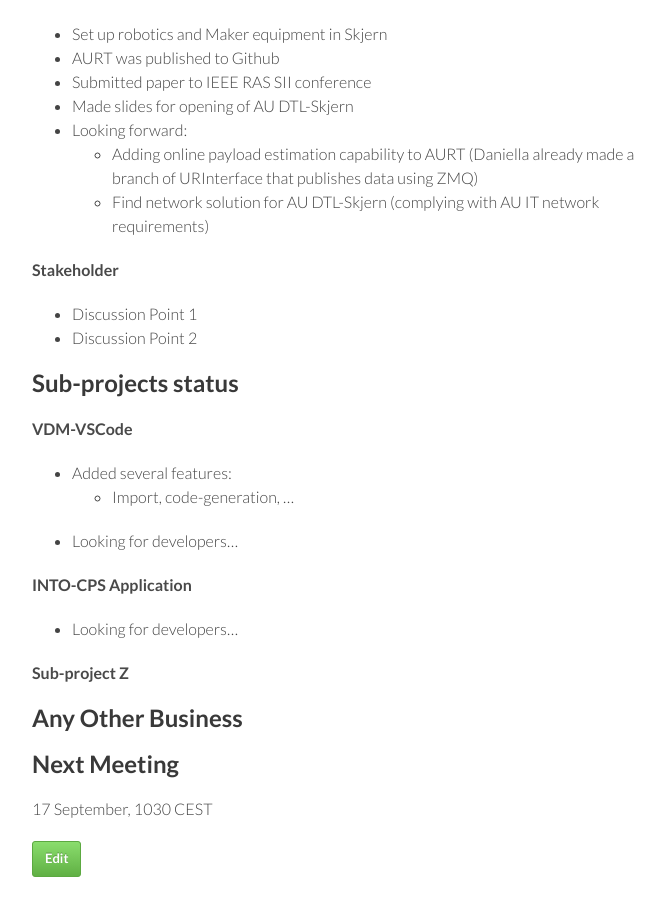
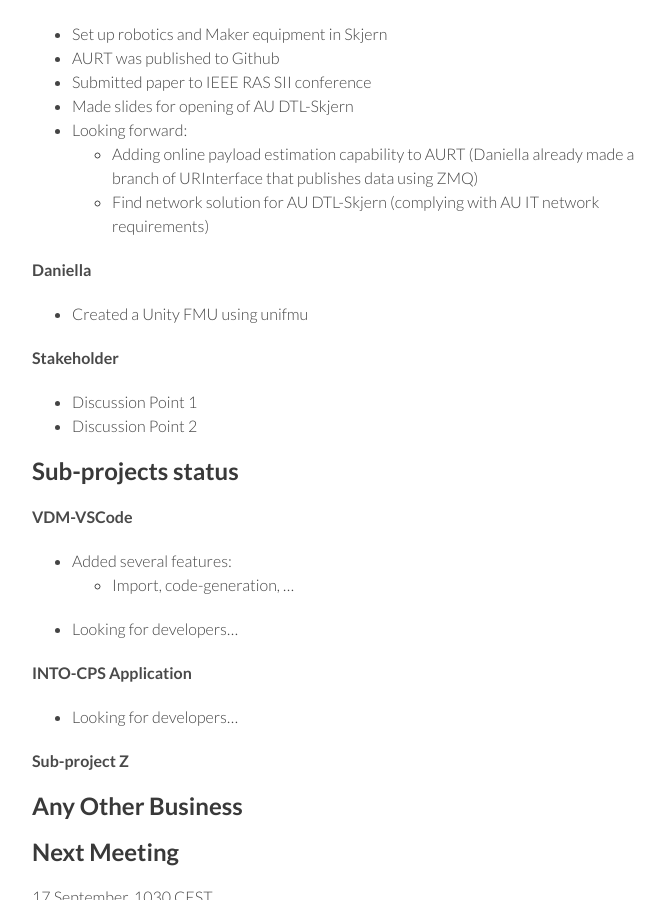
Before and after one commit to digitaltwincentre/digitaltwincentre.github.io, a Jekyll site: the page built from _biweeklies/Biweekly-44.md, in a window 1280 px wide and 900 px high, scrolled down 2795 px. Shown: the whole window, without its empty margins (418-1083 px from the left). Built offline with Jekyll 4.4.1, drawn with Linux system fonts in a browser that asks for light colours; nearby versions of some CDN libraries.

Commit message:
Update Biweekly-44.md

```diff
--- a/_biweeklies/Biweekly-44.md
+++ b/_biweeklies/Biweekly-44.md
@@ -100,6 +100,9 @@ date: 3 September 2021, 1030 CEST
   * Adding online payload estimation capability to AURT (Daniella already made a branch of URInterface that publishes data using ZMQ)
   * Find network solution for AU DTL-Skjern (complying with AU IT network requirements)
 
+#### Daniella
+* Created a Unity FMU using unifmu
+
 #### Stakeholder
 * Discussion Point 1
 * Discussion Point 2
```
